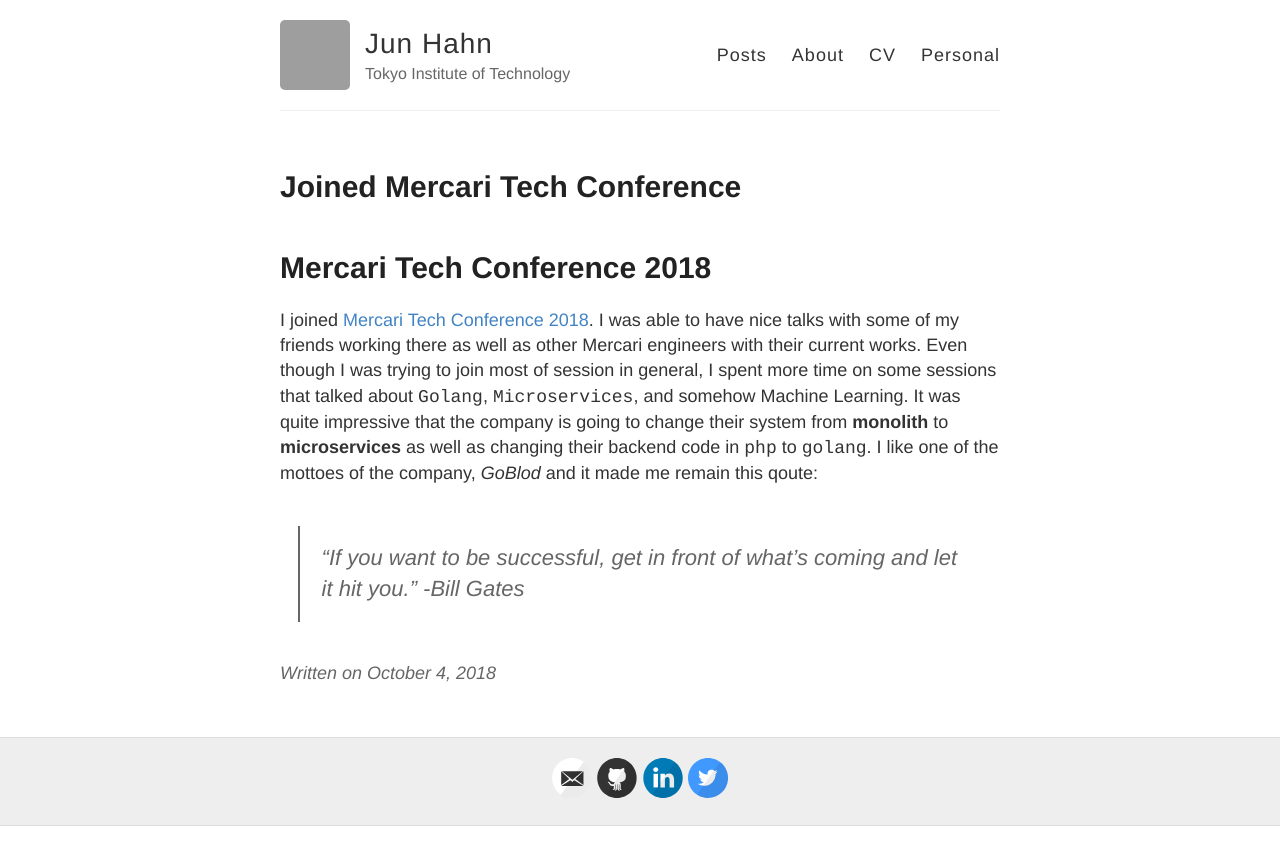
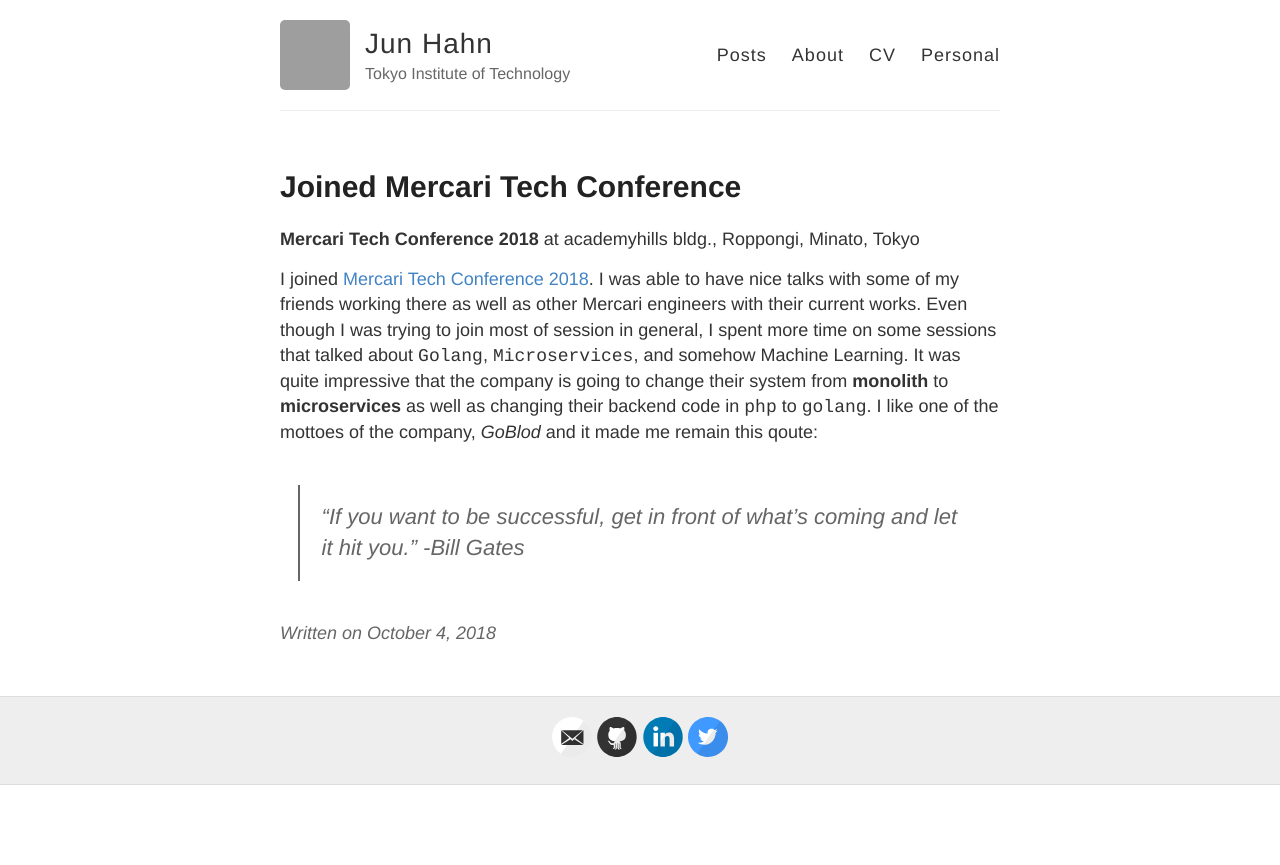
Before and after one commit to TangoEnSkai/tangoenskai.github.io, a Jekyll site: the page built from _posts/2018-10-4-MTC.md, in a window 1280 px wide. Shown: the top 865 px of the page. Built offline with Jekyll 4.4.1, drawn with Linux system fonts in a browser that asks for light colours; grey boxes are pictures that could not be loaded.

Commit message:
Change markdown style for the title

```diff
--- a/_posts/2018-10-4-MTC.md
+++ b/_posts/2018-10-4-MTC.md
@@ -3,7 +3,7 @@
 title: Joined Mercari Tech Conference
 ---
 
-# Mercari Tech Conference 2018
+**Mercari Tech Conference 2018** at academyhills bldg., Roppongi, Minato, Tokyo
 
 I joined [Mercari Tech Conference 2018](https://techconf.mercari.com). I was able to have nice talks with some of my friends working there as well as other Mercari engineers with their current works. Even though I was trying to join most of session in general, I spent more time on some sessions that talked about `Golang`, `Microservices`, and somehow Machine Learning. It was quite impressive that the company is going to change their system from **monolith** to **microservices** as well as changing their backend code in `php` to `golang`. I like one of the mottoes of the company, *GoBlod* and it made me remain this qoute:
 
```
